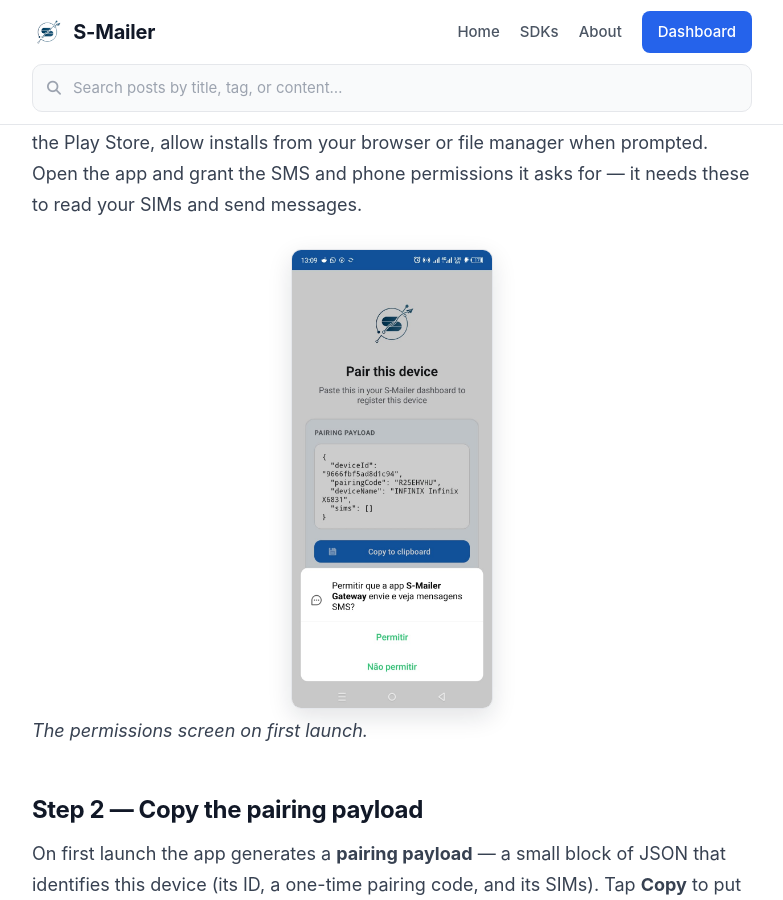
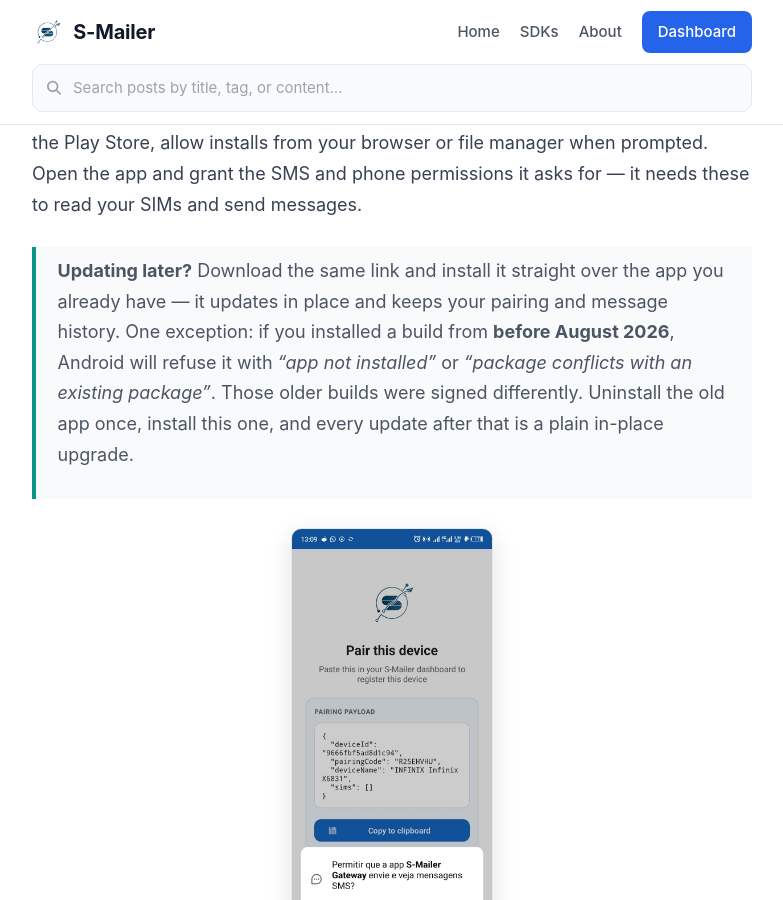
Before and after one commit to s-mailer/s-mailer-blog, a Jekyll site: the page built from landing/_posts/2026-07-05-turn-your-android-into-a-gateway.md, in a window 1280 px wide and 900 px high, scrolled down 673 px. Shown: the whole window, without its empty margins (248-1031 px from the left). Built offline with Jekyll 4.4.1, drawn with Linux system fonts in a browser that asks for light colours.

Commit message:
docs: explain updating the app in place (#6)
Builds published before August 2026 were each signed with a different
certificate, so Android refuses to install a new APK over them. Say so on
the install step, with the one-time uninstall, and state that every update
after that is a plain in-place upgrade that keeps pairing and history.

```diff
--- a/landing/_posts/2026-07-05-turn-your-android-into-a-gateway.md
+++ b/landing/_posts/2026-07-05-turn-your-android-into-a-gateway.md
@@ -27,6 +27,14 @@
 outside the Play Store, allow installs from your browser or file manager when
 prompted. Open the app and grant the SMS and phone permissions it asks for — it
 needs these to read your SIMs and send messages.
+
+> **Updating later?** Download the same link and install it straight over the app
+> you already have — it updates in place and keeps your pairing and message
+> history. One exception: if you installed a build from **before August 2026**,
+> Android will refuse it with *"app not installed"* or *"package conflicts with an
+> existing package"*. Those older builds were signed differently. Uninstall the old
+> app once, install this one, and every update after that is a plain in-place
+> upgrade.
 
 ![Install and grant permissions](/assets/img/guide-01-permissions.jpg)
 *The permissions screen on first launch.*
```
